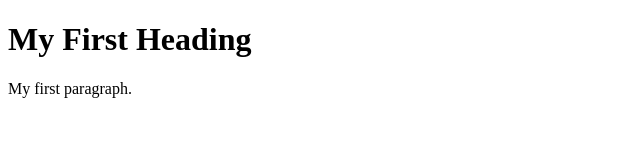
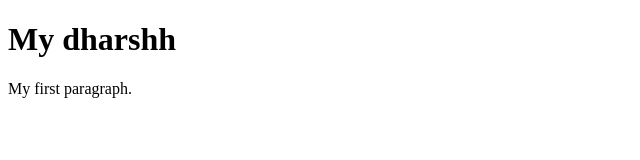
Before and after one commit to Dhar-shan-00/dharshh, a plain HTML site: page index.html in a window 1280 px wide. Shown: the whole page, without its empty margins (0-640 px from the left). Drawn offline with Linux system fonts and the light colour scheme.

Commit message:
Update index.html

```diff
--- a/index.html
+++ b/index.html
@@ -2,7 +2,7 @@
 <html>
 <body>
 
-<h1>My First Heading</h1>
+<h1>My dharshh</h1>
 
 <p>My first paragraph.</p>
 
```
